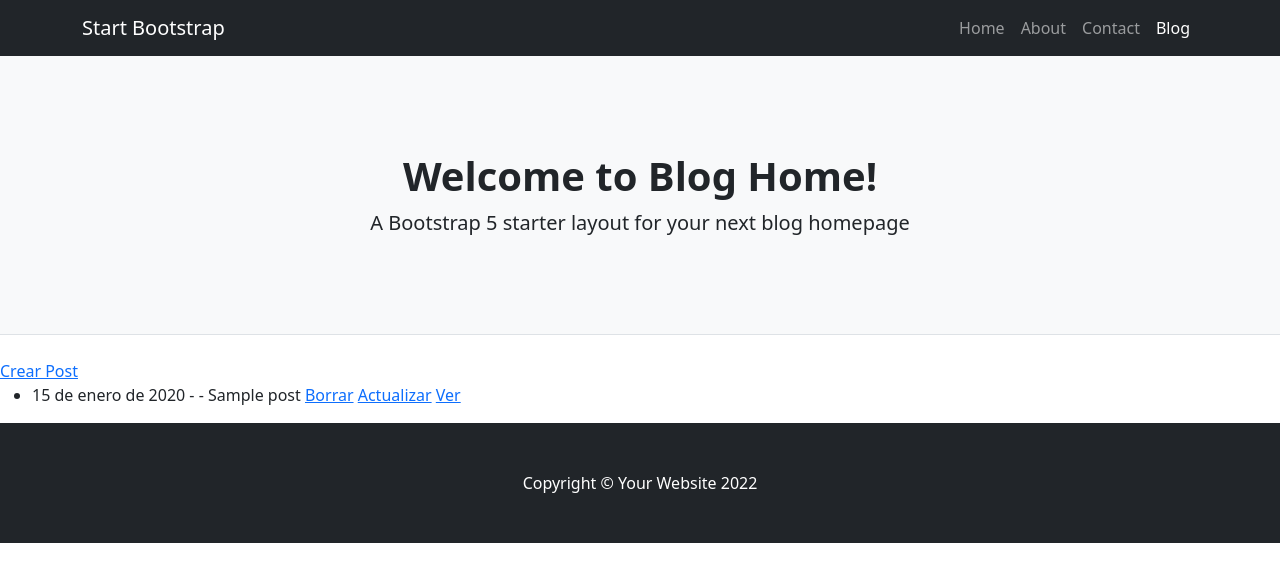
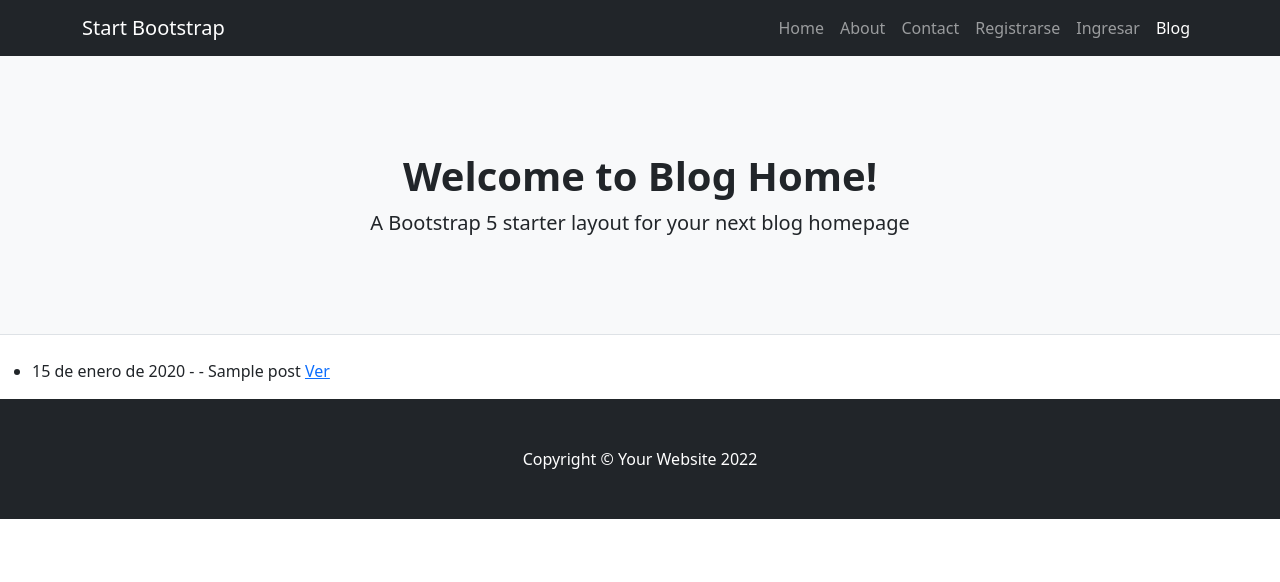
Before and after one commit to JoaquinVettorazzi95/Proyecto-final-crud-django, a Django app: page /ejemplo-dos/listar/ in a window 1280 px wide. Shown: the top 582 px of the page. Run offline with Django 4.2, Linux system fonts and the light colour scheme; tables that the repository leaves empty hold one stand-in row (values such as "Sample post").

Commit message:
Hice login, logout, registro

```diff
--- a/ejemplo_dos/templates/ejemplo_dos/base.html
+++ b/ejemplo_dos/templates/ejemplo_dos/base.html
@@ -16,13 +16,19 @@
         <!-- Responsive navbar-->
         <nav class="navbar navbar-expand-lg navbar-dark bg-dark">
             <div class="container">
-                <a class="navbar-brand" href="#!">Start Bootstrap</a>
+                <a class="navbar-brand" href="{% url 'ejemplo-dos-index' %}">Start Bootstrap</a>
                 <button class="navbar-toggler" type="button" data-bs-toggle="collapse" data-bs-target="#navbarSupportedContent" aria-controls="navbarSupportedContent" aria-expanded="false" aria-label="Toggle navigation"><span class="navbar-toggler-icon"></span></button>
                 <div class="collapse navbar-collapse" id="navbarSupportedContent">
                     <ul class="navbar-nav ms-auto mb-2 mb-lg-0">
                         <li class="nav-item"><a class="nav-link" href="#">Home</a></li>
                         <li class="nav-item"><a class="nav-link" href="#!">About</a></li>
                         <li class="nav-item"><a class="nav-link" href="#!">Contact</a></li>
+                        <li class="nav-item"><a class="nav-link" href="{% url 'ejemplo-dos-signup' %}">Registrarse</a></li>
+                        {% if user.is_authenticated %}
+                            <li class="nav-item"><a class="nav-link" href="{% url 'ejemplo-dos-logout' %}">Salir</a></li>
+                        {% else %}
+                            <li class="nav-item"><a class="nav-link" href="{% url 'ejemplo-dos-login' %}">Ingresar</a></li>
+                        {% endif %}
                         <li class="nav-item"><a class="nav-link active" aria-current="page" href="#">Blog</a></li>
                     </ul>
                 </div>
--- a/ejemplo_dos/templates/ejemplo_dos/post_list.html
+++ b/ejemplo_dos/templates/ejemplo_dos/post_list.html
@@ -1,13 +1,17 @@
 {% extends 'ejemplo_dos/base.html' %}
 
 {% block contenido %}
-<a href="{% url 'ejemplo-dos-crear' %}">Crear Post</a>
+{% if user.is_authenticated %}
+    <a href="{% url 'ejemplo-dos-crear' %}">Crear Post</a>
+{% endif %}
 <ul>
 {% for post in object_list %}
     <li>
         {{post.publicado_el}} - - {{post.titulo}}
-        <a href="{% url 'ejemplo-dos-borrar' post.id %}">Borrar</a>
-        <a href="{% url 'ejemplo-dos-actualizar' post.id %}">Actualizar</a>
+        {% if user.is_superuser %}
+            <a href="{% url 'ejemplo-dos-borrar' post.id %}">Borrar</a>
+            <a href="{% url 'ejemplo-dos-actualizar' post.id %}">Actualizar</a>
+        {% endif %}
         <a href="{% url 'ejemplo-dos-detalle' post.id %}">Ver</a>
     </li>
 {% endfor %}
--- a/ejemplo_dos/views.py
+++ b/ejemplo_dos/views.py
@@ -2,8 +2,9 @@ from django.shortcuts import render
 from django.views.generic import ListView, CreateView, DetailView, UpdateView, DeleteView
 from ejemplo_dos.models import Post
 from django.urls import reverse_lazy
+from django.contrib.auth.views import LoginView, LogoutView
+from django.contrib.auth.mixins import LoginRequiredMixin
 from ejemplo_dos.forms import UsuarioForm
-
 
 
 def index(request):
@@ -15,16 +16,16 @@ class PostDetalle(DetailView):
 class PostListar(ListView):
     model = Post
 
-class PostCrear(CreateView):
+class PostCrear(LoginRequiredMixin, CreateView):
     model= Post
     success_url = reverse_lazy("ejemplo-dos-listar")
     fields = '__all__'
 
-class PostBorrar(DeleteView):
+class PostBorrar(LoginRequiredMixin, DeleteView):
     model = Post
     success_url = reverse_lazy("ejemplo-dos-listar")
 
-class PostActualizar(UpdateView):
+class PostActualizar(LoginRequiredMixin, UpdateView):
     model = Post
     success_url = reverse_lazy("ejemplo-dos-listar")
     fields = "__all__"
@@ -33,3 +34,10 @@ class UserSignUp(CreateView):
     form_class = UsuarioForm
     template_name = 'registration/signup.html'
     success_url = reverse_lazy('ejemplo-dos-listar')
+
+
+class UserLogin(LoginView):
+    next_page = reverse_lazy('ejemplo-dos-listar')
+
+class UserLogout(LogoutView):
+    next_page = reverse_lazy('ejemplo-dos-listar')
--- a/project/settings.py
+++ b/project/settings.py
@@ -125,3 +125,5 @@ STATIC_URL = 'static/'
 # https://docs.djangoproject.com/en/4.1/ref/settings/#default-auto-field
 
 DEFAULT_AUTO_FIELD = 'django.db.models.BigAutoField'
+
+LOGIN_URL = 'ejemplo-dos-login'
--- a/project/urls.py
+++ b/project/urls.py
@@ -18,7 +18,11 @@ from django.urls import path
 from ejemplo.views import (mostrar_perros, mostrar_personas, mostrar_autos, BuscarPerro, BuscarPersona , BuscarAuto, AltaPerros, AltaPersonas, AltaAutos,
 ActualizarPerro, ActualizarPersona, ActualizarAuto, BorrarPerro, BorrarPersona, BorrarAuto, PerrosList, AutosList, PersonasList, PerrosBorrar,
 PerrosCrear, AutosCrear, PersonasCrear, AutosBorrar, PersonasBorrar, PerrosActualizar, AutosActualizar, PersonasActualizar)
-from ejemplo_dos.views import (index,PostCrear, PostDetalle, PostListar, PostBorrar, PostActualizar, UserSignUp)
+from ejemplo_dos.views import (index,PostCrear, PostDetalle, PostListar, PostBorrar, PostActualizar, UserSignUp, UserLogin, UserLogout)
+from django.contrib.admin.views.decorators import staff_member_required
+
+
+
 
 urlpatterns = [
     path('admin/', admin.site.urls),
@@ -50,10 +54,12 @@ urlpatterns = [
     path('panel_autos/<int:pk>/actualizar', AutosActualizar.as_view()),
     path('panel_personas/<int:pk>/actualizar', PersonasActualizar.as_view()),
     path('ejemplo-dos/',index, name='ejemplo-dos-index'),
-    path('ejemplo-dos/crear/', PostCrear.as_view(),name='ejemplo-dos-crear'),
+    path('ejemplo-dos/crear/',staff_member_required (PostCrear.as_view()),name='ejemplo-dos-crear'),
     path('ejemplo-dos/<int:pk>/detalle/', PostDetalle.as_view(), name="ejemplo-dos-detalle"),
     path('ejemplo-dos/listar/', PostListar.as_view(), name="ejemplo-dos-listar"),
-    path('ejemplo-dos/<int:pk>/borrar/', PostBorrar.as_view(), name="ejemplo-dos-borrar"),
-    path('ejemplo-dos/<int:pk>/actualizar/', PostActualizar.as_view(), name="ejemplo-dos-actualizar"),
+    path('ejemplo-dos/<int:pk>/borrar/', staff_member_required(PostBorrar.as_view()), name="ejemplo-dos-borrar"),
+    path('ejemplo-dos/<int:pk>/actualizar/', staff_member_required(PostActualizar.as_view()), name="ejemplo-dos-actualizar"),
     path('ejemplo-dos/signup/', UserSignUp.as_view(), name ="ejemplo-dos-signup"),
+    path('ejemplo-dos/login/', UserLogin.as_view(), name= "ejemplo-dos-login"),
+    path('ejemplo-dos/logout/', UserLogout.as_view(), name="ejemplo-dos-logout"),
 ]
```
Also changed, not shown: ejemplo_dos/templates/registration/login.html (added, +9 -0 lines), ejemplo_dos/forms.py (line endings or trailing spaces), ejemplo_dos/templates/registration/signup.html (renamed from ejemplo_dos/templates/resgistration/signup.html).
